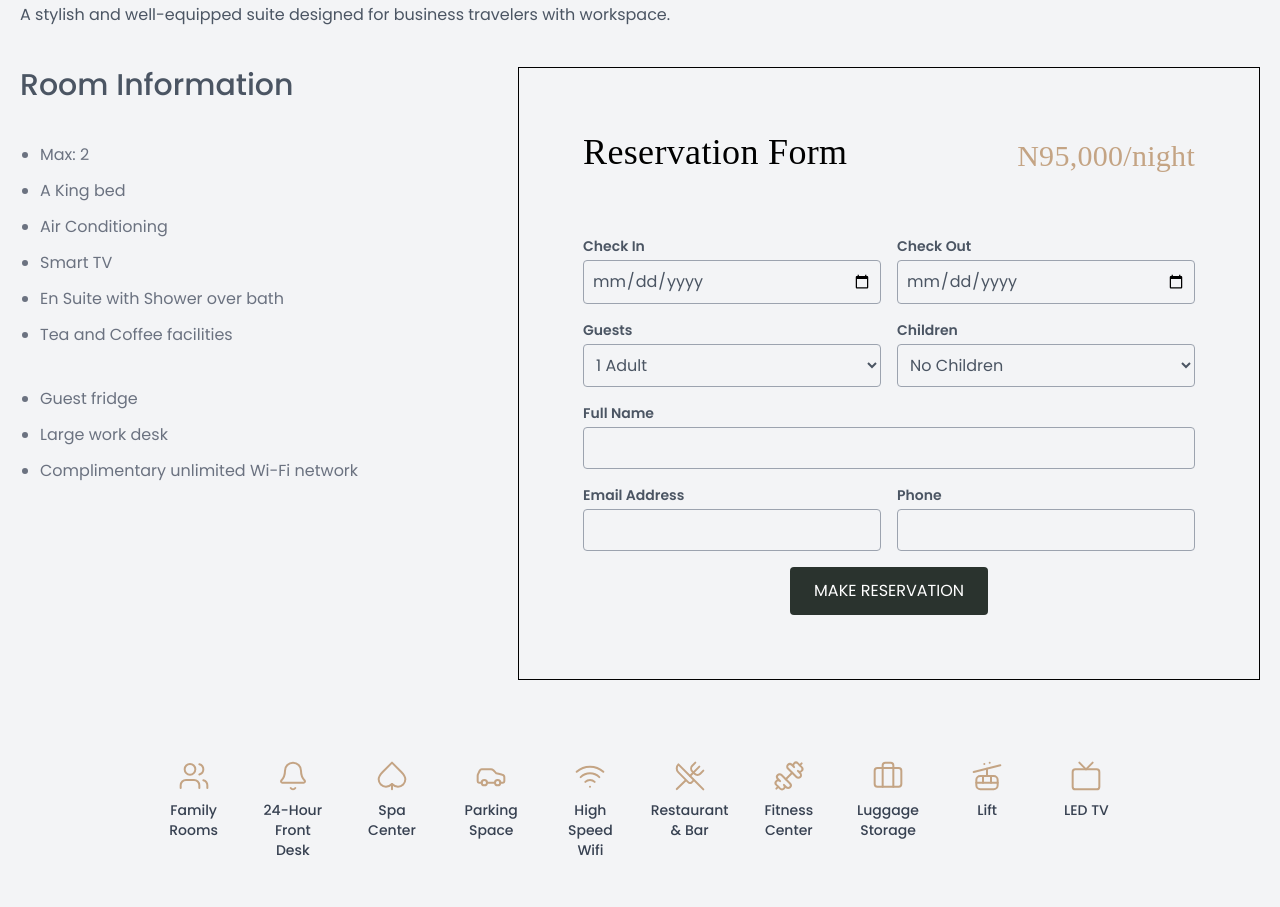
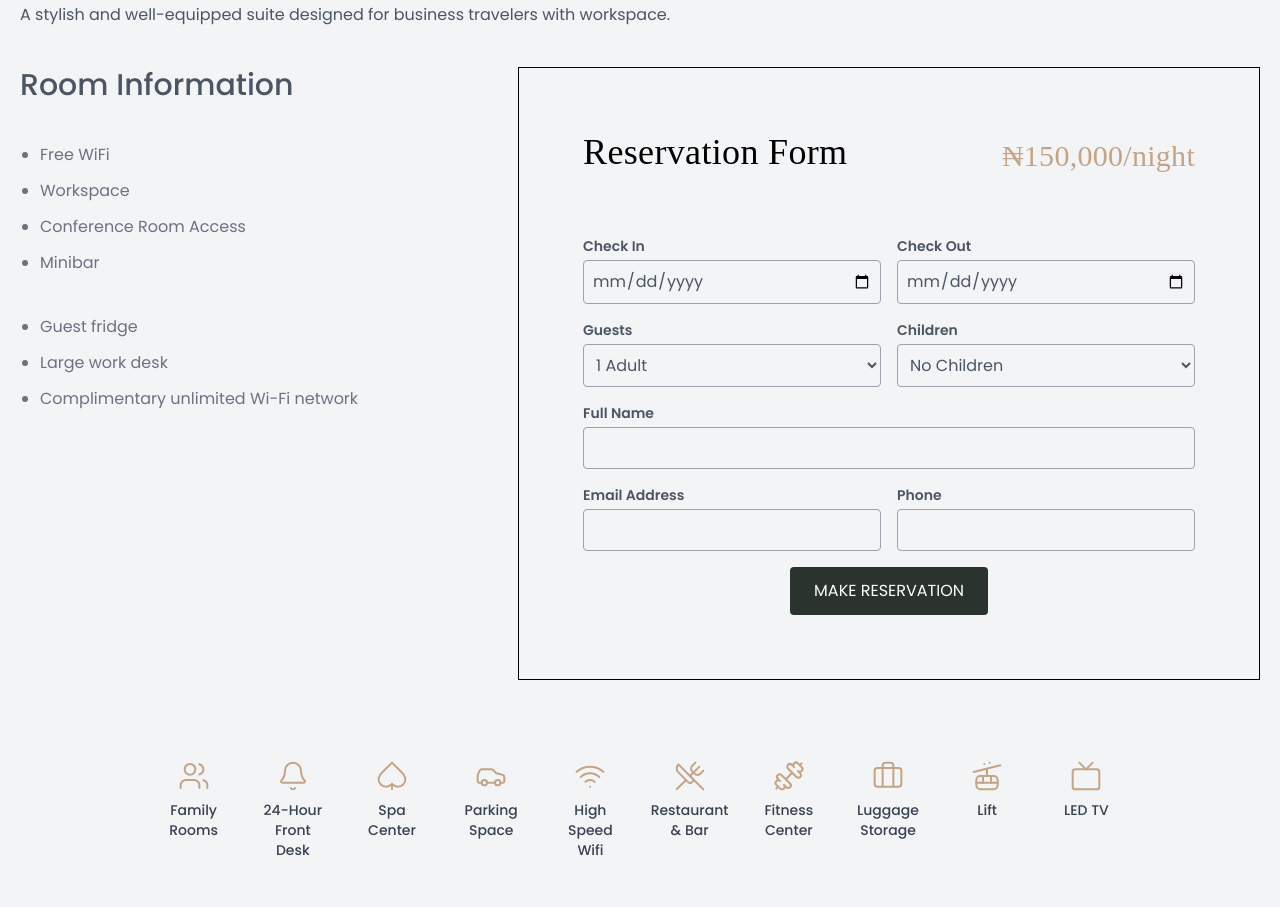
Before and after one commit to TheMoeEntity/tribu-hotel-redesign, a Next.js app: page /rooms/business-suite in a window 1280 px wide. Shown: the part 800-1707 px from the top of the page. Built offline with nearby package versions, Linux system fonts and the light colour scheme; no server answers; a web font is replaced by a local one.

Commit message:
`Refactor SingleRoom page to display dynamic room amenities and update ReservationForm with room price`

```diff
--- a/src/app/rooms/[slug]/page.tsx
+++ b/src/app/rooms/[slug]/page.tsx
@@ -27,12 +27,9 @@ const SingleRoom = async ({ params }: { params: { slug: string } }) => {
           <div className="space-y-10">
             <h2 className="text-3xl text-left font-medium">Room Information</h2>
             <ul className="list-disc text-gray-500 ml-5 space-y-3">
-              <li>Max: 2</li>
-              <li>A King bed</li>
-              <li>Air Conditioning</li>
-              <li>Smart TV</li>
-              <li>En Suite with Shower over bath</li>
-              <li>Tea and Coffee facilities</li>
+              {response.amenities.map((amenity) => (
+                <li key={amenity}>{amenity}</li>
+              ))}
             </ul>
             <ul className="list-disc text-gray-500 ml-5 space-y-3">
               <li>Guest fridge</li>
@@ -40,7 +37,7 @@ const SingleRoom = async ({ params }: { params: { slug: string } }) => {
               <li>Complimentary unlimited Wi-Fi network</li>
             </ul>
           </div>
-          <ReservationForm />
+          <ReservationForm price={response.price} />
         </div>
       </section>
       <div className="px-3 lg:px-40">
--- a/src/components/sections/rooms/ReservationForm.tsx
+++ b/src/components/sections/rooms/ReservationForm.tsx
@@ -5,7 +5,7 @@ import { toast } from "react-hot-toast";
 import { sendReservation } from "@/actions/sendReservation";
 import StyledFonts from "@/components/shared/StyledFonts";
 
-export default function ReservationForm() {
+export default function ReservationForm({ price }: { price: number }) {
   const {
     register,
     handleSubmit,
@@ -43,7 +43,7 @@ export default function ReservationForm() {
         <p className="text-3xl text-[#C4A484] mb-4">
           <StyledFonts
             fontFamily="Playfair Display"
-            text="N95,000/night"
+            text={`₦${price.toLocaleString()}/night`}
             color="inherit"
           />
         </p>
```
